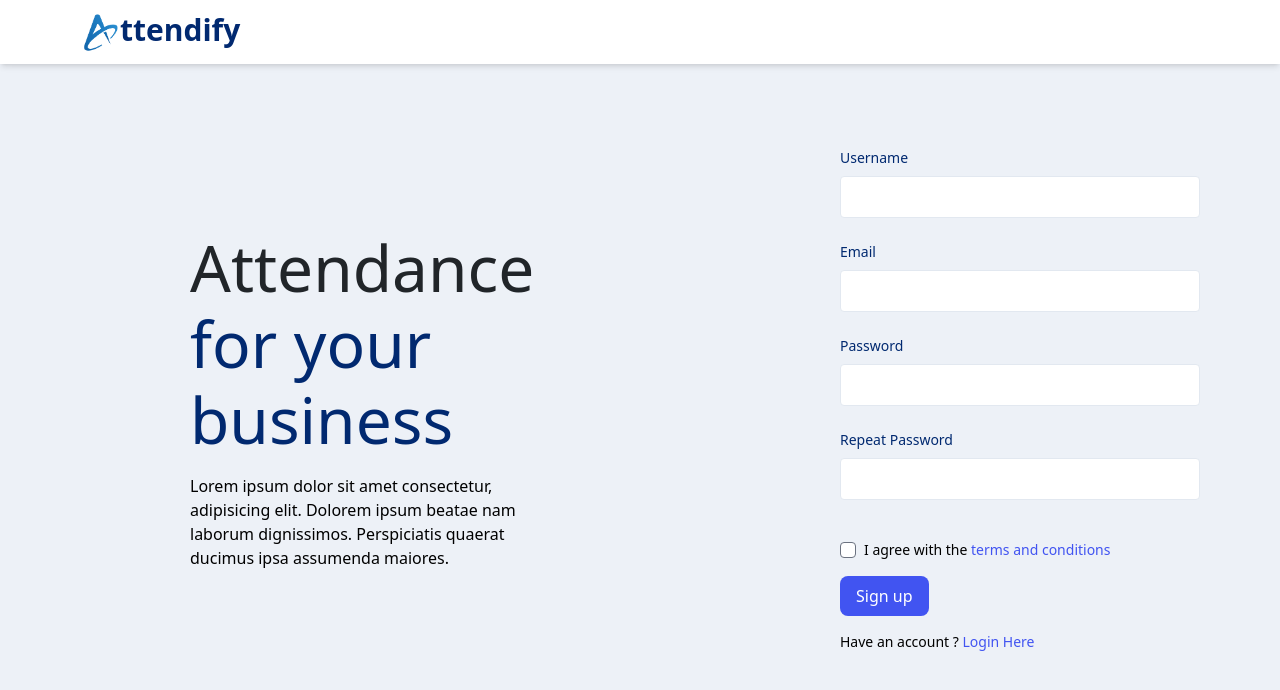
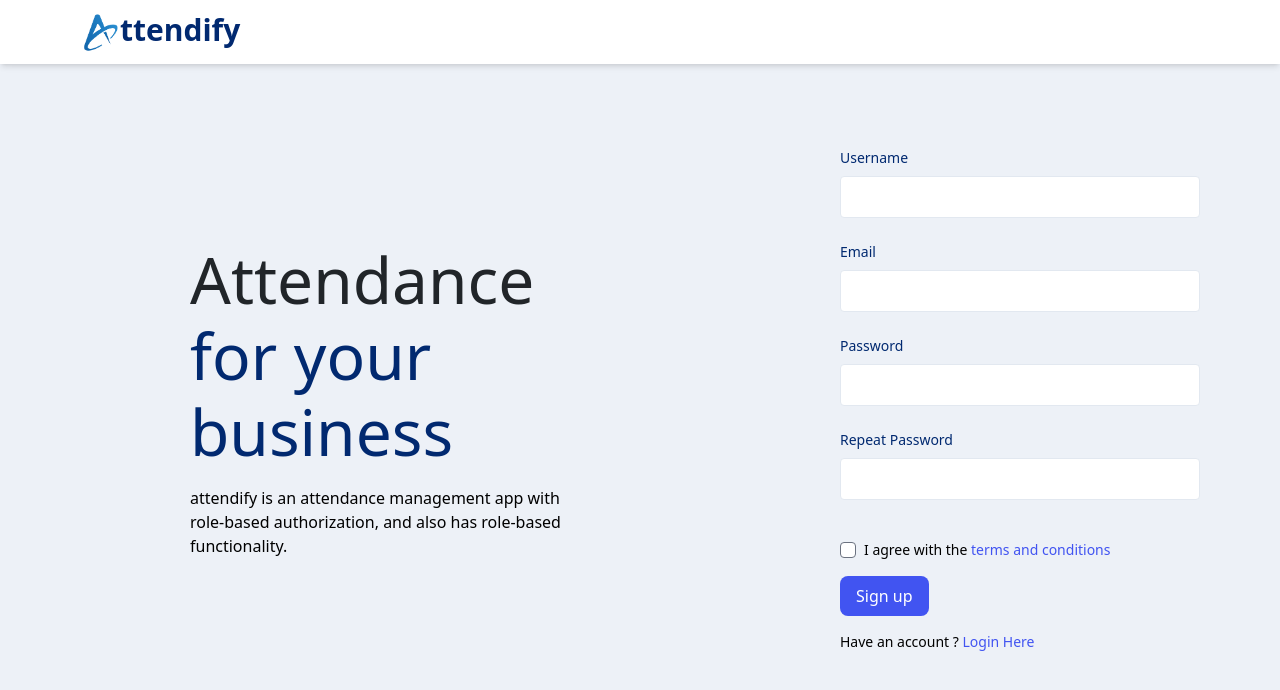
Before and after one commit to r-antoni/Attendify, a React (Vite) app: page /register in a window 1280 px wide. Shown: the top 690 px of the page. Built offline with nearby package versions, Linux system fonts and the light colour scheme.

Commit message:
edit text login page

```diff
--- a/src/components/LoginText.jsx
+++ b/src/components/LoginText.jsx
@@ -5,8 +5,8 @@ const LoginText = () => {
         <h1 className="text-[#212529] font-normal text-[64px] leading-[76px]">Attendance</h1>
         <h1 className="text-[#012970] font-normal text-[64px] leading-[76px]">for your business</h1>
         <p className="mt-4 text-[##757F8E]">
-          Lorem ipsum dolor sit amet consectetur, adipisicing elit. Dolorem ipsum beatae nam laborum dignissimos.
-          Perspiciatis quaerat ducimus ipsa assumenda maiores.
+          attendify is an attendance management app with role-based authorization, and also has role-based
+          functionality.
         </p>
       </div>
     </div>
```
